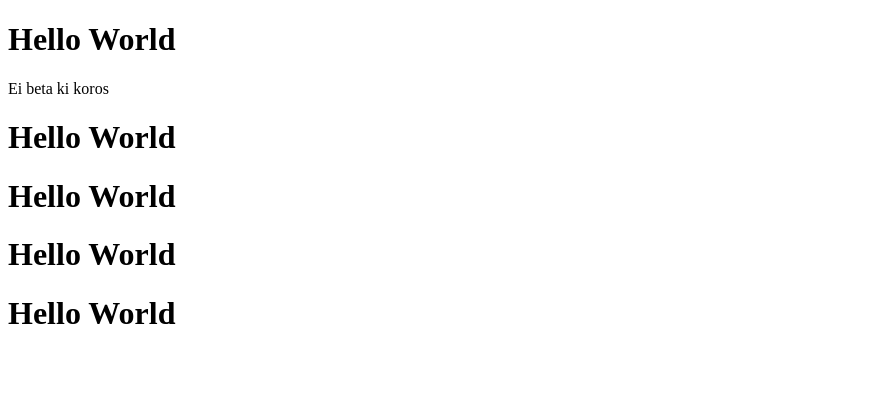
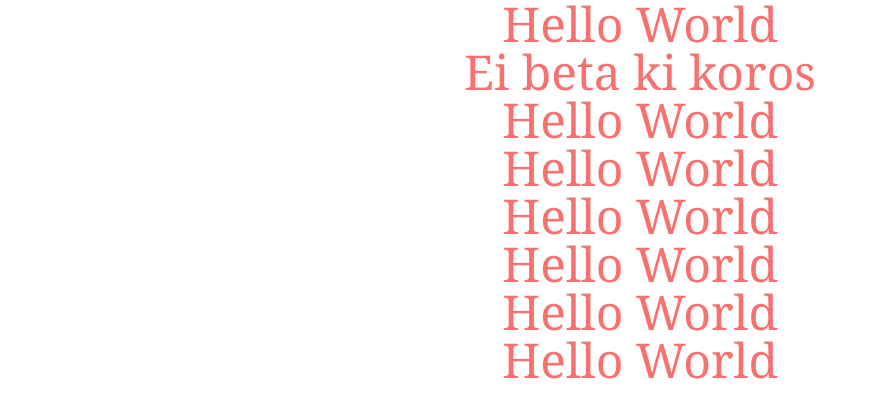
Before and after one commit to callbackwarriors/automobail, a React (Create React App) app: page / in a window 1280 px wide. Shown: the top 418 px of the page, without its empty margins (0-869 px from the left). Built offline with nearby package versions, Linux system fonts and the light colour scheme.

Commit message:
tailwind added

```diff
--- /dev/null
+++ b/craco.config.js
@@ -0,0 +1,10 @@
+module.exports = {
+    style: {
+      postcss: {
+        plugins: [
+          require('tailwindcss'),
+          require('autoprefixer'),
+        ],
+      },
+    },
+  }
--- a/src/App.tsx
+++ b/src/App.tsx
@@ -2,9 +2,11 @@
 
 function App() {
   return (
-    <div>
+    <div className="text-red-400 text-center font-serif text-5xl">
       <h1>Hello World</h1>
       <p>Ei beta ki koros</p>
+      <h1 className="">Hello World</h1>
+      <h1>Hello World</h1>
       <h1>Hello World</h1>
       <h1>Hello World</h1>
       <h1>Hello World</h1>
--- /dev/null
+++ b/src/index.css
@@ -0,0 +1,3 @@
+@tailwind base;
+@tailwind components;
+@tailwind utilities;
--- a/src/index.tsx
+++ b/src/index.tsx
@@ -1,6 +1,7 @@
 import React from 'react';
 import ReactDOM from 'react-dom';
 import App from './App';
+import './index.css';
 import reportWebVitals from './reportWebVitals';
 
 ReactDOM.render(
--- /dev/null
+++ b/tailwind.config.js
@@ -0,0 +1,11 @@
+module.exports = {
+  purge: ['./src/**/*.{js,jsx,ts,tsx}', './public/index.html'],
+  darkMode: false, // or 'media' or 'class'
+  theme: {
+    extend: {},
+  },
+  variants: {
+    extend: {},
+  },
+  plugins: [],
+}
```
Also changed, not shown: package.json (+9 -3 lines), 1 other file (tests, documents, lock files or other folders).
